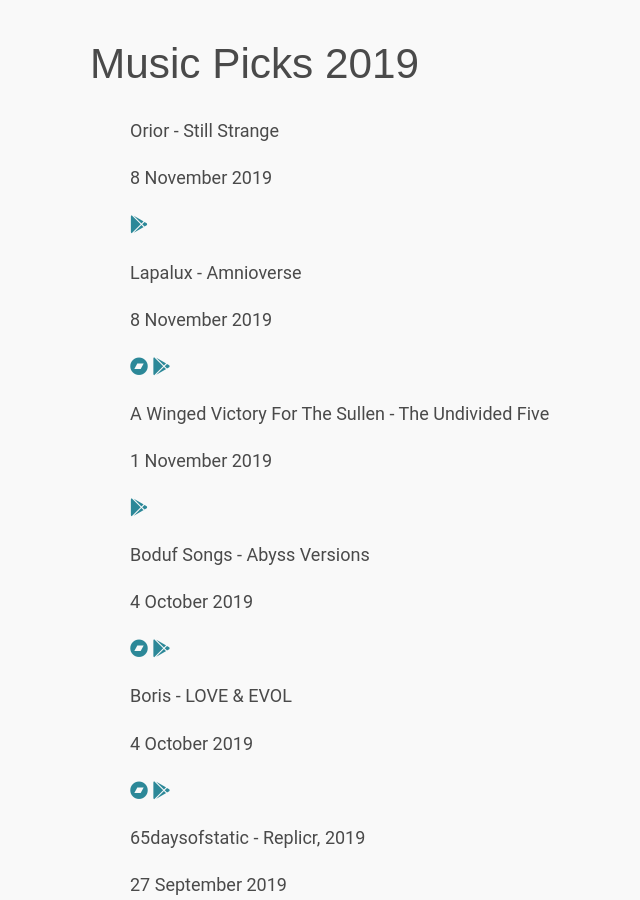
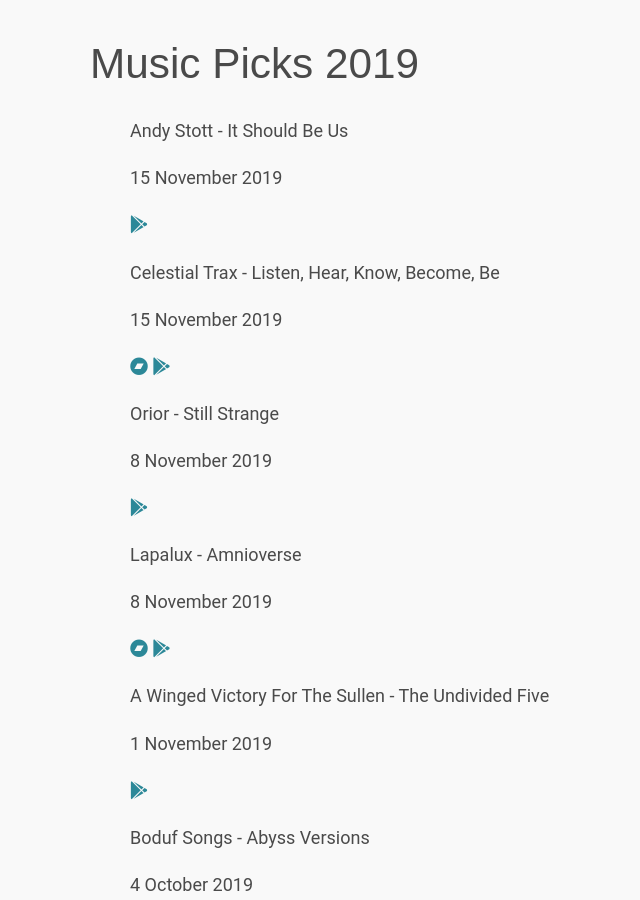
Before and after one commit to edclements/website, a Jekyll site: the page built from music-picks/2019.html, in a window 1280 px wide and 900 px high. Shown: the whole window, without its empty margins (208-848 px from the left). Built offline with Jekyll 4.4.1, drawn with Linux system fonts in a browser that asks for light colours; nearby versions of some CDN libraries; some of the changed text lies outside the part shown.

Commit message:
Add releases

```diff
--- a/_data/music-picks/2019.yml
+++ b/_data/music-picks/2019.yml
@@ -794,6 +794,28 @@
   google: https://play.google.com/music/listen?u=0#/album/Bljprimakybg2qdumaly7oqao54/Orior/Still+Strange
   title: Still Strange
 
-- artist: The Hers
-  google: https://play.google.com/music/listen?u=0#/album/Bce6ys75hzccimwt2aurn2dygcy/The+Hers/Tough+Cunt
-  title: Tough Cunt
+- artist: Wanda Group
+  bandcamp: https://umbrog.bandcamp.com/album/i-drink-no-evil
+  date: 2019-05-11
+  title: I DRINK NO EVIL
+
+- artist: Celestial Trax
+  bandcamp: https://trueaether.bandcamp.com/album/listen-hear-know-become-be
+  date: 2019-11-15
+  google: https://play.google.com/music/listen?u=0#/album/B5sezq6b42ypzvwzu2sm63rm2hm/Celestial+Trax/Listen%2C+Hear%2C+Know%2C+Become%2C+Be
+  title: Listen, Hear, Know, Become, Be
+
+- artist: Rites of Fall
+  google: https://play.google.com/music/listen?u=0#/album/Bxeckmrdzm4mgbcb5hr5uaw2y3u/Rites+of+Fall/Towards+the+Blackest+Skies
+  title: Towards the Blackest Skies
+
+- artist: Saint Abdullah
+  bandcamp: https://trueaether.bandcamp.com/album/mechanical-flirtations
+  date: 2019-06-13
+  google: https://play.google.com/music/listen?u=0#/album/Bl6bmgh6qc2rroxqmwjxebt2dde/Saint+Abdullah/Mechanical+Flirtations
+  title: Mechanical Flirtations
+
+- artist: Andy Stott
+  date: 2019-11-15
+  google: https://play.google.com/music/listen?u=0#/album/B23ofmf2tngpjcqz6igrklspqei/Andy+Stott/It+Should+Be+Us
+  title: It Should Be Us
```
